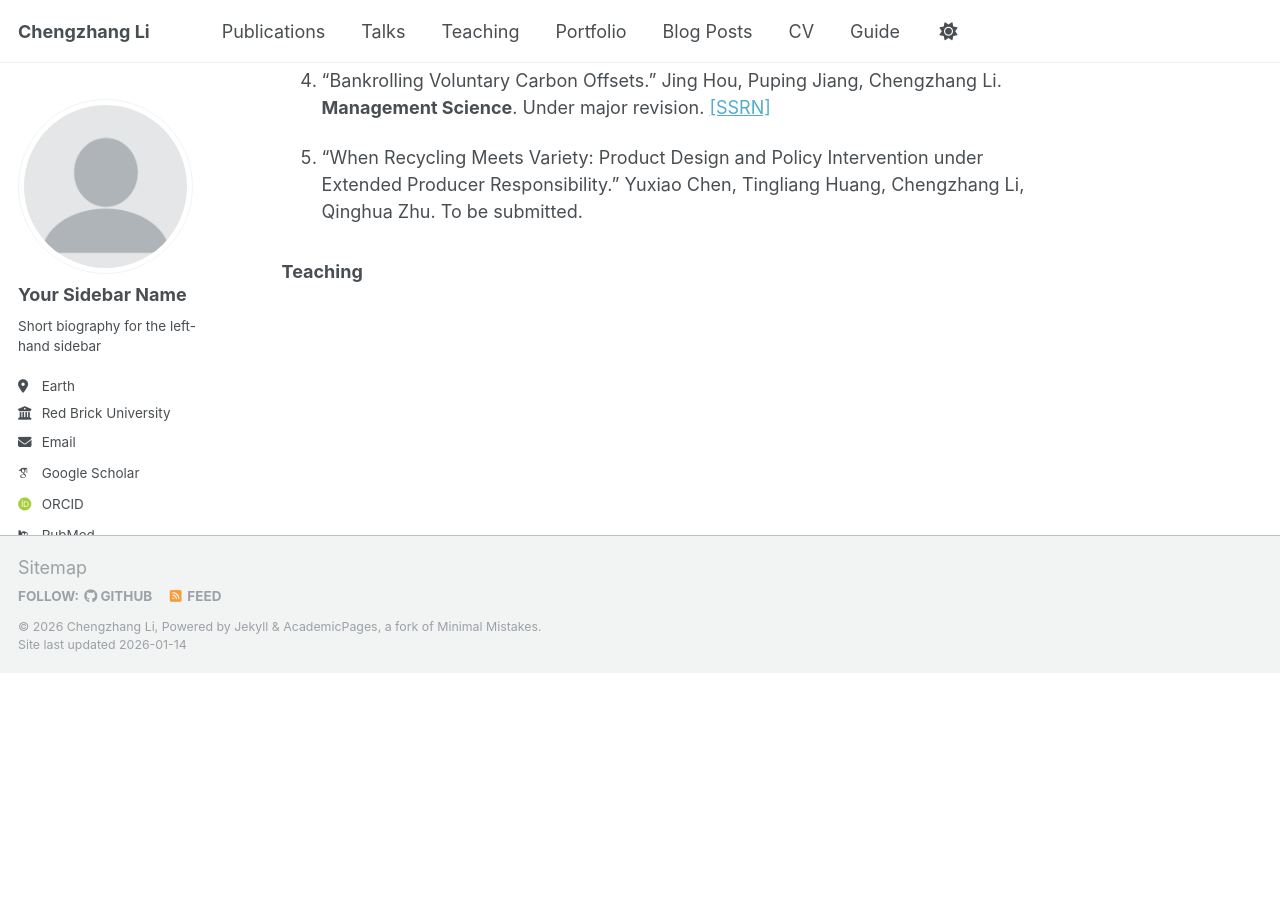
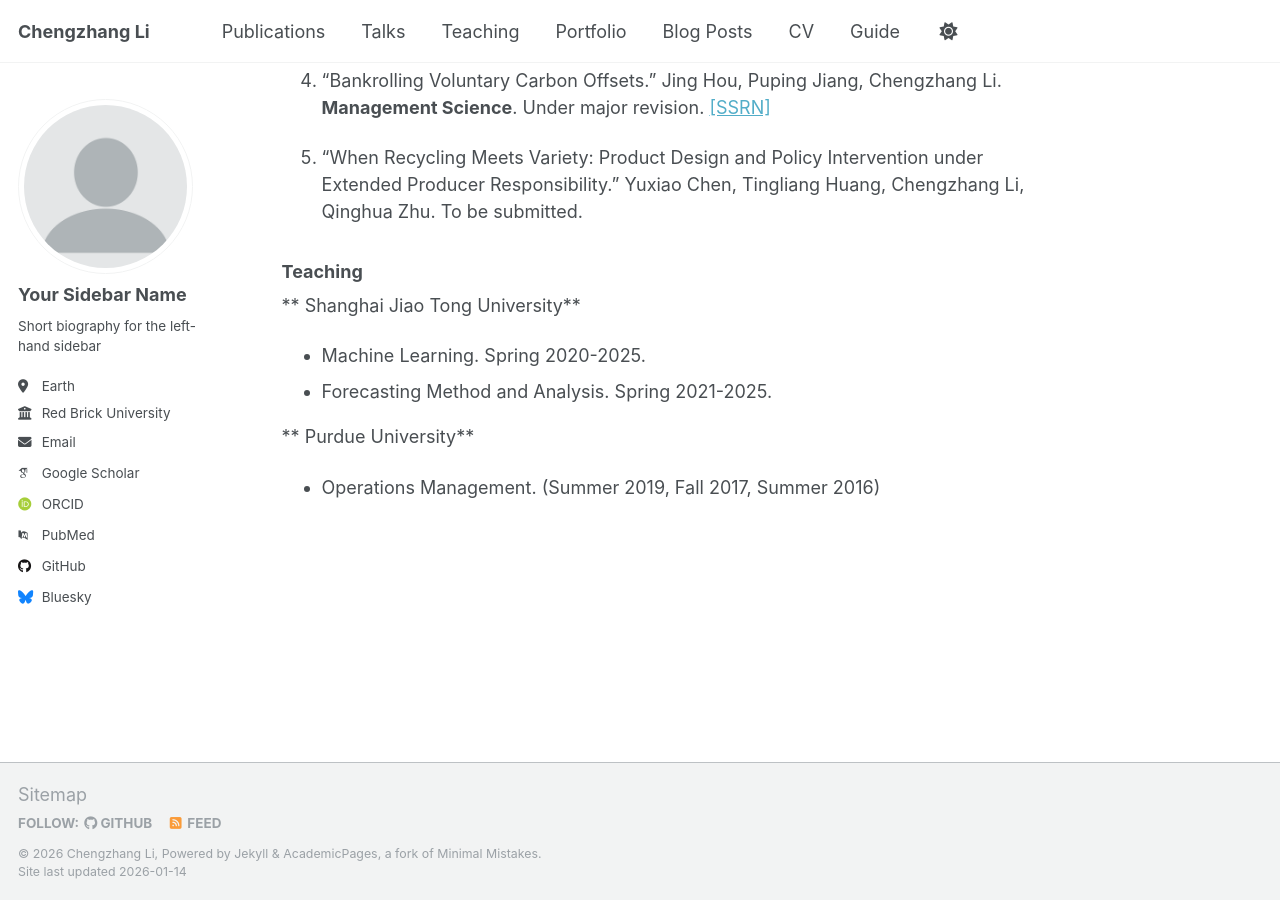
Before and after one commit to li-chengzhang/li-chengzhang.github.io, a Jekyll site: the page built from _pages/about.md, in a window 1280 px wide and 900 px high, scrolled down 1318 px. Built offline with Jekyll 4.4.1, drawn with Linux system fonts in a browser that asks for light colours; some web fonts are replaced; a script that is not in the unit is left out; before the commit the page ends 1991 px from its top, so only the background shows below that.

Commit message:
Update about.md

```diff
--- a/_pages/about.md
+++ b/_pages/about.md
@@ -52,5 +52,11 @@ My research lies at the intersection of operations management, data-driven decis
 5. "When Recycling Meets Variety: Product Design and Policy Intervention under Extended Producer Responsibility." Yuxiao Chen, Tingliang Huang, Chengzhang Li, Qinghua Zhu. To be submitted.
 
 
+### Teaching
 
-### Teaching
+** Shanghai Jiao Tong University**
+- Machine Learning. Spring 2020-2025.
+- Forecasting Method and Analysis. Spring 2021-2025.
+
+** Purdue University**
+- Operations Management. (Summer 2019, Fall 2017, Summer 2016)
```
Also changed, not shown: other parts of _pages/about.md (+1 -1 lines).
